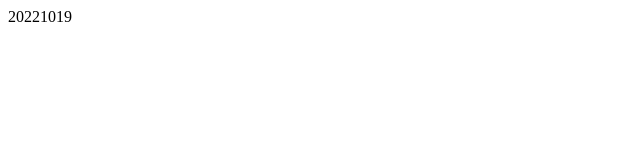
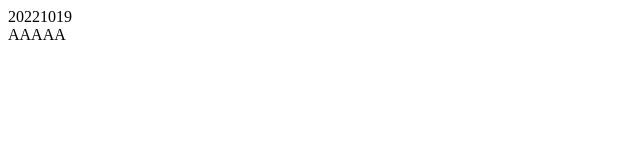
Before and after one commit to milkwalking/front-study, a plain HTML site: page index.html in a window 1280 px wide. Shown: the full height of the page, 0-640 px from the left. Drawn offline with Linux system fonts and the light colour scheme.

Commit message:
20221019 ミヤモト 学習のために追加

```diff
--- a/index.html
+++ b/index.html
@@ -8,5 +8,6 @@
 </head>
 <body>
     <div>20221019</div>
+    <div>AAAAA</div>
 </body>
 </html>
```
